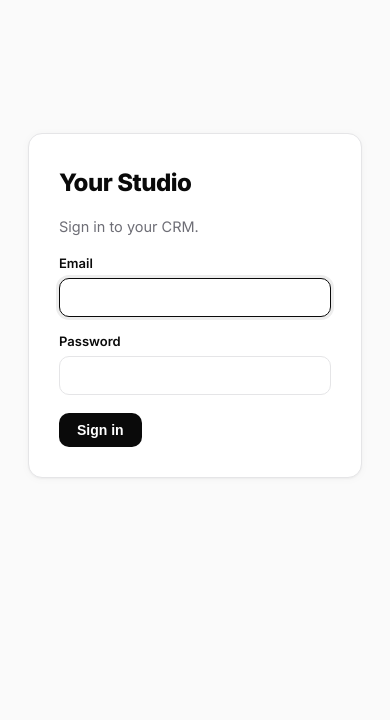
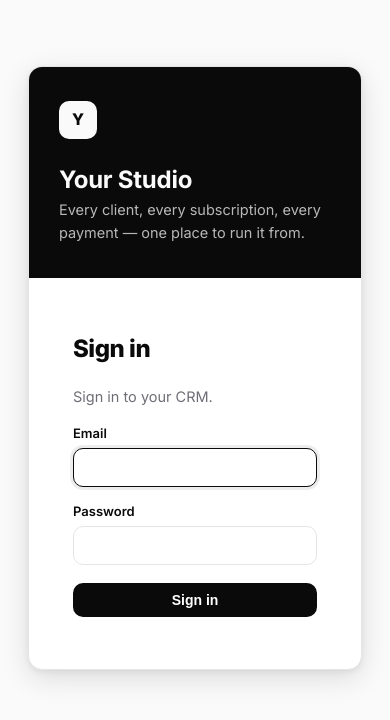
Before and after one commit to adarsh21ch/personalCRM, a FastAPI app: page /admin/login in a window 390 px wide. Shown: the top 720 px of the page. Run offline with FastAPI, Linux system fonts and the light colour scheme; data that the repository does not hold is empty.

Commit message:
Login page: split promo panel instead of a bare centered card
The sign-in screen was just a small card floating on an empty page - "too
plain" was the actual feedback. Now a two-panel card: a promo side (brand
mark, a one-line pitch, three feature bullets) and the sign-in form beside
it, same split-screen pattern most SaaS logins use.

The promo side deliberately inverts against whichever theme is active
(background: var(--ink), text: var(--bg)) rather than picking a fixed
color - a solid black panel in light mode, a stark white panel in dark
mode, always a real contrast against its own page instead of just another
grey box. Stacks to promo-on-top/form-below under 720px, with the bullet
list hidden there to keep it short on a phone.

Form itself is untouched - same field ids/names and POST target as
before - so nothing about how sign-in actually works changed, only what's
around it. Verified: renders correctly in both light and dark theme, on
mobile width, and an actual sign-in through the restyled form still lands
on /admin.

Co-Authored-By: Claude Sonnet 5 <noreply@anthropic.com>
Claude-Session: https://claude.ai/code/session_01UVepH9K5P2EyJSQvoLAaPz

```diff
--- a/app/templates/login.html
+++ b/app/templates/login.html
@@ -1,9 +1,52 @@
 {% extends "base.html" %}
 {% block title %}Sign in{% endblock %}
 {% block content %}
-<div class="login-wrap">
-  <div class="card">
-    <h1>{{ business }}</h1>
+<style>
+  /* Split login card - scoped to this page only. The promo side always
+     inverts against whichever theme is active (var(--ink) as background,
+     var(--bg) as text) so it reads as a deliberate contrast panel rather
+     than "the same card, but half of it". */
+  .login-shell {
+    max-width: 900px; margin: 7vh auto; border: 1px solid var(--line); border-radius: var(--radius);
+    overflow: hidden; display: grid; grid-template-columns: 1.05fr 1fr; box-shadow: var(--shadow-pop);
+    background: var(--card);
+  }
+  .login-promo {
+    background: var(--ink); color: var(--bg); padding: 52px 44px;
+    display: flex; flex-direction: column; justify-content: center; gap: 22px;
+  }
+  .login-promo .mark {
+    width: 38px; height: 38px; border-radius: 10px; background: var(--bg); color: var(--ink);
+    display: flex; align-items: center; justify-content: center; font-weight: 800; font-size: 16px;
+  }
+  .login-promo h2 { margin: 0; font-size: 24px; letter-spacing: -.01em; }
+  .login-promo p { margin: 0; opacity: .72; font-size: 14.5px; line-height: 1.6; max-width: 340px; }
+  .login-points { list-style: none; margin: 4px 0 0; padding: 0; display: flex; flex-direction: column; gap: 12px; }
+  .login-points li { display: flex; gap: 10px; font-size: 13.5px; opacity: .85; line-height: 1.5; }
+  .login-points li::before { content: "✓"; opacity: .6; flex: 0 0 auto; }
+  .login-form-side { padding: 52px 44px; display: flex; flex-direction: column; justify-content: center; }
+  .login-form-side h1 { margin: 0 0 4px; }
+  @media (max-width: 720px) {
+    .login-shell { grid-template-columns: 1fr; margin: 4vh auto; max-width: 460px; }
+    .login-promo { padding: 34px 30px; }
+    .login-points { display: none; }
+  }
+</style>
+<div class="login-shell">
+  <div class="login-promo">
+    <span class="mark">{{ business[:1] | upper }}</span>
+    <div>
+      <h2>{{ business }}</h2>
+      <p>Every client, every subscription, every payment — one place to run it from.</p>
+    </div>
+    <ul class="login-points">
+      <li>Track clients and subscriptions in one dashboard</li>
+      <li>Automatic monthly billing through Razorpay</li>
+      <li>Invoices and receipts sent without you lifting a finger</li>
+    </ul>
+  </div>
+  <div class="login-form-side">
+    <h1>Sign in</h1>
     <p class="muted">Sign in to your CRM.</p>
     {% if error %}<div class="error-box">{{ error }}</div>{% endif %}
     <form method="post" action="/admin/login">
@@ -11,7 +54,7 @@
       <input type="email" id="email" name="email" required autofocus>
       <label for="password">Password</label>
       <input type="password" id="password" name="password" required>
-      <div style="margin-top:18px;"><button type="submit">Sign in</button></div>
+      <div style="margin-top:18px;"><button type="submit" style="width:100%;">Sign in</button></div>
     </form>
   </div>
 </div>
```
